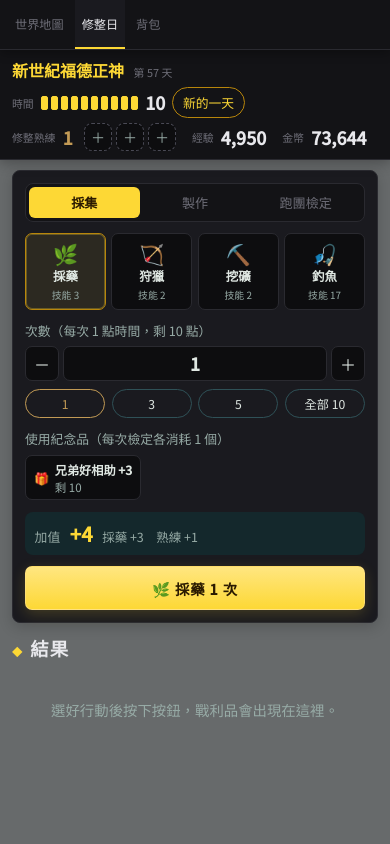
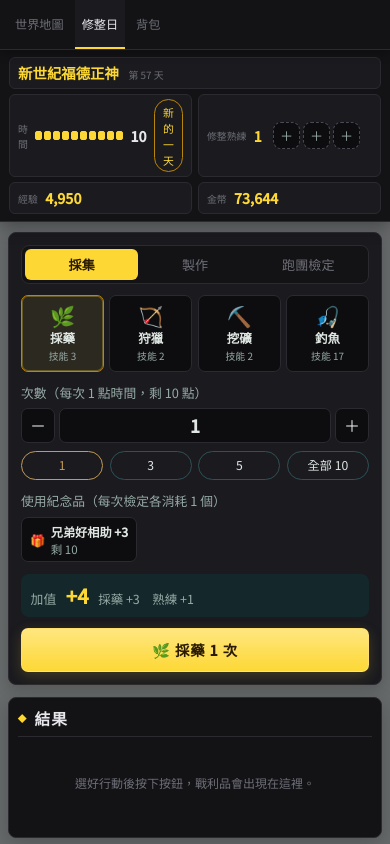
Before and after one commit to cnm27880-ops/Huan-Jing-Chronicle, a website built with Vite: page index.html in a window 390 px wide. Both pictures are taken after a click on the link "修整日". Built offline with nearby package versions, Linux system fonts and the light colour scheme; a web font is replaced by a local one.

Commit message:
feat: style status and settlement panels responsively

```diff
--- a/src/styles/redesign.css
+++ b/src/styles/redesign.css
@@ -245,3 +245,146 @@ body { background: #676a6b; }
   .showcase { grid-template-columns: repeat(2, minmax(0, 1fr)); }
 }
 @media (prefers-reduced-motion: reduce) { *, *::before, *::after { animation-duration: .01ms !important; animation-iteration-count: 1 !important; transition-duration: .01ms !important; } }
+
+/* ---------- v6：全頁響應式、角色狀態面板、戰鬥結算卡片 ---------- */
+.view--page {
+  width: 100%;
+  min-width: 0;
+  overflow-x: hidden;
+  overflow-y: auto;
+}
+
+/* 寬螢幕不再將內容鎖在中央窄欄；左右留白改成可用的卡片網格空間 */
+.rest-layout {
+  width: 100%;
+  max-width: none;
+  min-width: 0;
+  grid-template-columns: minmax(0, 1.12fr) minmax(320px, .88fr);
+  padding-inline: clamp(.65rem, 2.25vw, 2.75rem);
+  align-items: start;
+}
+.actions, .results { min-width: 0; }
+
+/* 角色狀態面板：深色主列＋可辨識的資訊分格 */
+.status {
+  width: 100%;
+  min-width: 0;
+  display: flex;
+  align-items: center;
+  gap: .32rem;
+  padding: .38rem clamp(.65rem, 2.25vw, 2.75rem);
+  background: #131316;
+  border-bottom: 1px solid #2a2a30;
+  box-shadow: 0 4px 16px rgba(0,0,0,.34);
+  animation: status-enter .35s cubic-bezier(.2,.75,.25,1) both;
+}
+.status__who, .status__time, .status__prof, .status__num {
+  min-height: 32px;
+  padding: .25rem .52rem;
+  border: 1px solid #2a2a30;
+  border-radius: 6px;
+  background: #1a1a1f;
+  transition: transform .16s ease, border-color .16s ease, background .16s ease, box-shadow .16s ease;
+}
+.status__who:hover, .status__time:hover, .status__prof:hover, .status__num:hover {
+  transform: translateY(-1px);
+  border-color: #4a4a55;
+  background: #0d0d0f;
+  box-shadow: 0 4px 10px rgba(0,0,0,.24);
+}
+.status__who { flex: 1 1 180px; }
+.status__time { flex: 1 1 150px; }
+.status__prof { flex: 1 1 140px; }
+.status__num { flex: 0 1 110px; margin-left: 0; }
+.status__num + .status__num { margin-left: 0; }
+.status__name { color: #fdd835; font-size: .9rem; }
+.status__meta, .status__label { color: #6e6e78; font-size: .62rem; }
+.status__time strong, .status__prof > strong, .status__num strong { font-size: .88rem; }
+.status__prof > strong, .status__num strong { color: #fdd835; }
+.status__day { padding: .23rem .48rem; color: #fdd835; border-color: #b8860b; font-size: .68rem; }
+.status__day:hover { color: #2a1a00; background: #fdd835; }
+.pips { grid-template-columns: repeat(10, 7px); gap: 2px; }
+.pip { height: 9px; }
+.mini-slots { gap: 3px; }
+.mini-slot { width: 27px; height: 27px; font-size: .82rem; }
+
+/* 戰鬥結算區：本身就是一張面板，最新結果用金色聚焦 */
+.results {
+  position: sticky;
+  top: .65rem;
+  padding: .72rem;
+  background: #131316;
+  border: 1px solid #2a2a30;
+  border-radius: 8px;
+  box-shadow: 0 6px 20px rgba(0,0,0,.2);
+  animation: result-panel-in .4s cubic-bezier(.2,.75,.25,1) both;
+}
+.results .section-title {
+  display: flex;
+  align-items: center;
+  gap: .45rem;
+  margin: 0 0 .55rem;
+  padding-bottom: .38rem;
+  color: #e8e8ec;
+  border-bottom: 1px solid #2a2a30;
+  font-size: .98rem;
+}
+.results .section-title::before { color: #fdd835; margin-right: 0; }
+.result-list { gap: .38rem; }
+.result {
+  position: relative;
+  overflow: hidden;
+  padding: .55rem .65rem;
+  background: #1a1a1f;
+  border-color: #2a2a30;
+  border-left-width: 3px;
+  transition: transform .18s ease, border-color .18s ease, background .18s ease, box-shadow .18s ease;
+}
+.result::after {
+  content: '';
+  position: absolute;
+  inset: 0;
+  pointer-events: none;
+  background: linear-gradient(110deg, transparent 20%, rgba(253,216,53,.07) 48%, transparent 76%);
+  transform: translateX(-110%);
+  transition: transform .45s ease;
+}
+.result:hover { transform: translateX(4px); background: #202027; border-color: #4a4a55; box-shadow: 0 5px 14px rgba(0,0,0,.25); }
+.result:hover::after { transform: translateX(110%); }
+.result:first-child { border-color: var(--t, #fdd835); box-shadow: 0 0 0 1px var(--t, #fdd835), 0 6px 16px rgba(0,0,0,.25); }
+.result__big { font-size: 1.75rem; color: #fdd835; }
+.result__exp { color: #fdd835; font-size: .82rem; }
+.result__formula, .result__flash { font-size: .72rem; }
+.result--note { color: #6e6e78; background: #0d0d0f; }
+.empty { color: #6e6e78; font-size: .75rem; line-height: 1.6; }
+
+@keyframes status-enter { from { opacity: 0; transform: translateY(-8px); } to { opacity: 1; transform: translateY(0); } }
+@keyframes result-panel-in { from { opacity: 0; transform: translateY(10px); } to { opacity: 1; transform: translateY(0); } }
+
+/* 不同寬度的空間分配 */
+@media (min-width: 1500px) {
+  .rest-layout { grid-template-columns: minmax(0, 1.25fr) minmax(430px, .75fr); }
+  .status { gap: .45rem; }
+  .status__who { flex-basis: 240px; }
+  .status__num { flex-basis: 140px; }
+}
+@media (max-width: 900px) {
+  .rest-layout { grid-template-columns: minmax(0, 1fr); padding-inline: .7rem; }
+  .results { position: static; }
+}
+@media (max-width: 620px) {
+  .status { align-items: stretch; flex-wrap: wrap; padding: .42rem .55rem; }
+  .status__who { flex-basis: calc(100% - 1px); }
+  .status__time, .status__prof, .status__num { flex: 1 1 calc(50% - .32rem); }
+  .status__num { margin-left: 0; }
+  .rest-layout { padding-inline: .5rem; }
+  .results { padding: .55rem; }
+}
+@media (max-width: 380px) {
+  .status__time, .status__prof, .status__num { flex-basis: 100%; }
+  .results .section-title { font-size: .9rem; }
+}
+@media (prefers-reduced-motion: reduce) {
+  .status, .results, .result { animation: none; }
+  .result::after { display: none; }
+}
```
